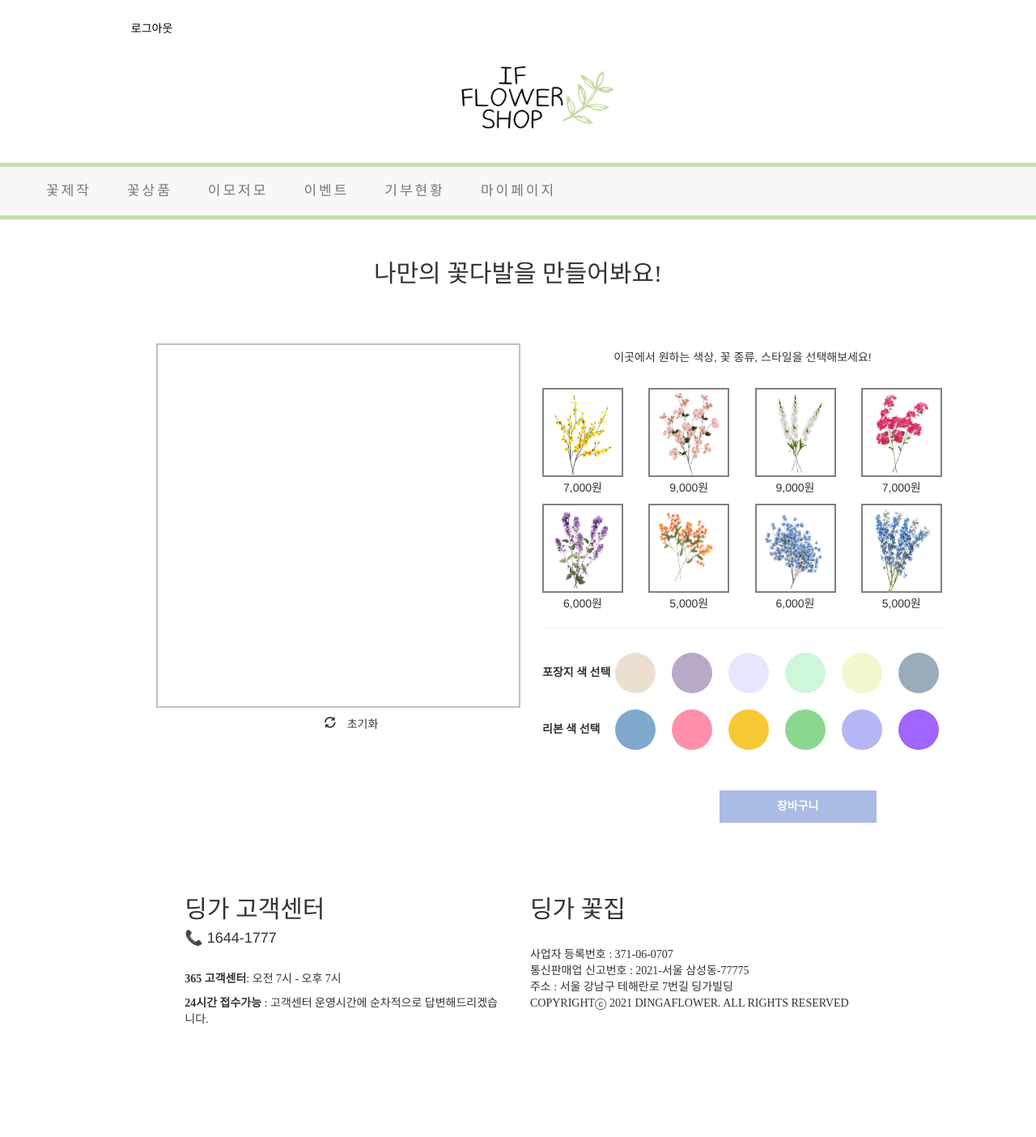
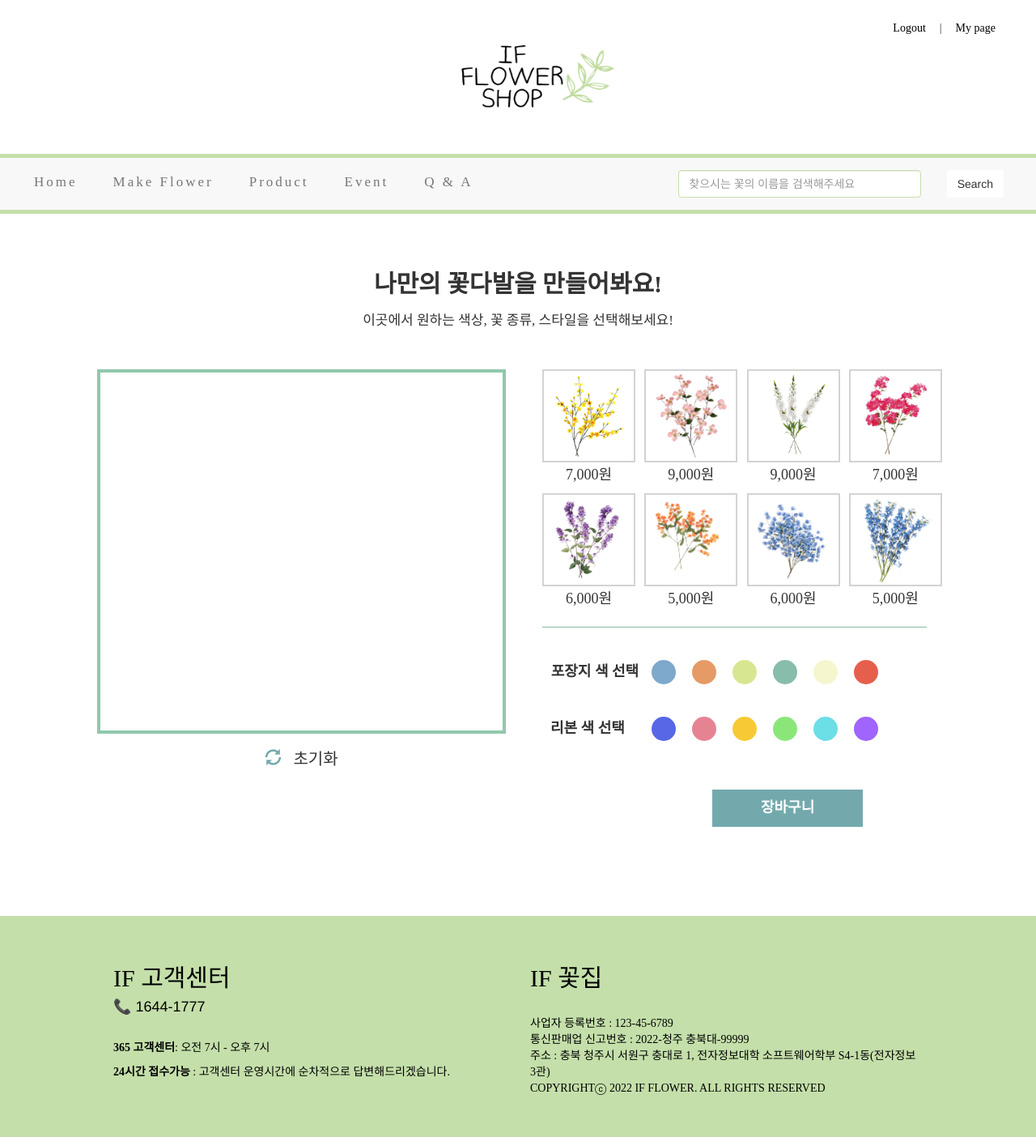
Before and after one commit to gyub99/IF-Flower-Shop, a PHP site: page /makeBouquet.html in a window 1280 px wide. Shown: the whole page at 81% size. Before the commit the page ends 1265 px from the top, so only its background shows below. Run offline with PHP 8.4, Linux system fonts and the light colour scheme; some web fonts are replaced.

Commit message:
UI 색감 수정

```diff
--- a/css/main.css
+++ b/css/main.css
@@ -1,3 +1,9 @@
+/*메인패이지, 로그인 페이지, 회원가입 페이지*/
+
+html{
+  font-family: 'S-CoreDream-3Light';
+}
+
 .carousel-control.left, .carousel-control.right {
     background-image: none
 }
@@ -197,3 +203,91 @@ a {
 a:hover{
   font-weight:800;
 }
+
+/*네비게이션 바 및 헤더, 풋터*/
+
+.bg-main-footer{
+  background-color: #c4dfaa;
+  color:black;
+/* 원래 96ae7f */
+}
+
+.footer-container{
+  padding: 40px 10% 40px 10%;
+}
+
+.btndesign{
+  color: #000;
+  padding: 7px 10px;
+  font-size: 16px;
+  text-decoration: none;
+  border: 1px solid #000;
+  background: transparent;
+}
+
+
+
+.navbar {
+  border: 0;
+  border-radius: 0;
+  margin-bottom: 0;
+  padding: 5px 20px 5px 20px;
+  font-size: 17px;
+  letter-spacing: 3px;
+  border-top: 5px solid #c4dfaa;
+  border-bottom: 5px solid #c4dfaa;
+  /*display : flex;
+  justify-content:center;*/
+/* 원래 #b2c773 */
+}
+
+.form-inline{
+  text-align:right;
+  margin-right:20px;
+  font-size:30px;
+}
+
+.register{
+  text-align:right;
+  margin: 25px;
+  font-family: 'S-CoreDream-3Light';
+}
+
+.navbar a:hover{
+  text-decoration: none;
+}
+
+#log-container{
+display: inline-block;
+text-align: center;
+}
+
+#logo_style{
+  height: 100px;
+  width: 200px;
+  margin-left: 40px;
+}
+
+.nav-li{
+  margin-left: 7px;
+  margin-right: 7px;
+  font-size:17px;
+  font-family: 'S-CoreDream-3Light';
+  color:black;
+
+}
+
+.drop{
+  text-align: center;
+  margin-left: 5px;
+  margin-right: 5px;
+  padding-left: 0px;
+  padding-right: 0px;
+font-size:17px;
+font-family: 'S-CoreDream-3Light';
+}
+
+.img{
+  display: inline;
+  margin-bottom: 0px;
+}
--- a/css/makeBouquet.css
+++ b/css/makeBouquet.css
@@ -1,9 +1,22 @@
+hr{
+    background-color:#90c8ac;
+    height:1px;
+}
+
+.container{
+    padding:40px 20px 40px 20px
+
+}
 .title {
-    margin-top:20px;
-    margin-bottom:20px;
-   padding-top:10px;
-padding-bottom:10px;
+    text-align:center;
+}
 
+.title h2{
+    margin:20px 0 20px 0;
+}
+.title h5{
+    margin:20px 0 20px 0;
+    font-size:17px;
 }
 .contents{
     padding:20px;
@@ -24,11 +37,22 @@ padding-bottom:10px;
     height:80px;
     width:100px;
 }
+
+.color-container{
+    text-align:center;
+}
+
 .color{
+    padding:10px;
     margin:10px;
-    height:50px;
-    width:50px;
+    height:30px;
+    width:30px;
 }
+
+td{
+    padding:10px;
+}
+
 .buy{
     padding:30px;
 
@@ -39,9 +63,21 @@ button{
 }
 
 .preview{
-          width:450px;
           height:450px;
-          border:2px solid silver;
+          border:4px solid #90c8ac;
+          padding:40px;
+          font-family: 'S-CoreDream-3Light';
+}
+
+.preview .refresh-button{
+    position: absolute;
+    top:450px;
+    left:40%;
+    padding:15px;
+}
+
+.preview .refresh-button i{
+    color:#73a9ad;
 }
 
 .preview img {
@@ -49,9 +85,23 @@ button{
           width:100px;
 }
 
+.choose-flower{
+    text-align:center;
+}
+
+.select-flower{
+    width:115px;
+    height:115px;
+    border:2px solid #d3d3d3;
+}
+
+.select-flower .price{
+    padding:5px;
+    font-family:'S-CoreDream-3Light';
+}
 
 .buy-item{
-    background-color:#AABBE5;
+    background-color:#73a9ad;
      font-family: 'S-CoreDream-3Light';
     color:white;
     margin: 10px;
--- a/intro.html
+++ b/intro.html
@@ -14,6 +14,7 @@
   <link href="https://fonts.googleapis.com/css?family=Montserrat" rel="stylesheet">
   <link rel="stylesheet" href="css/main.css">
   <link rel="stylesheet" href="css/header.css">
+  <link rel="stylesheet" href="css/footer.css">
   <script src="https://ajax.googleapis.com/ajax/libs/jquery/3.4.1/jquery.min.js"></script>
   <script src="https://maxcdn.bootstrapcdn.com/bootstrap/3.4.1/js/bootstrap.min.js"></script>
 <style>
--- a/main.html
+++ b/main.html
@@ -127,7 +127,7 @@
             <li class="nav-li"><a href="main.html" >Home</a></li>
             <li class="nav-li"><a href="makeBouquet.html" >Make Flower</a></li>
             <li class="nav-li"><a href="product.html">Product</a></li>
-            <li class="nav-li"><a href="product.html" >Event</a></li>
+            <li class="nav-li"><a href="event.html" >Event</a></li>
             <li class="nav-li"><a href="product.html" >Q & A</a></li>
           </ul>
           <form class="form-inline">
--- a/makeBouquet.html
+++ b/makeBouquet.html
@@ -2,7 +2,7 @@
 
 <html>
   <head>
-    <title>Dinga Dinga flower Shop</title>
+    <title>IF Flower Shop</title>
     <meta charset="utf-8" />
     <meta charset="utf-8" />
     <meta name="viewport" content="width=device-width, initial-scale=1" />
@@ -16,7 +16,6 @@
     />
     <link rel="stylesheet" href="css/main.css" />
     <link rel="stylesheet" href="css/makeBouquet.css" />
-    <link rel="stylesheet" href="css/header.css">
     <script src="https://ajax.googleapis.com/ajax/libs/jquery/3.4.1/jquery.min.js"></script>
     <script src="https://maxcdn.bootstrapcdn.com/bootstrap/3.4.1/js/bootstrap.min.js"></script>
     <script type="text/javascript" src="javascript/makeflower.js"></script>
@@ -103,116 +102,105 @@
     <!-- 헤더부분 -->
     <div class="header">
       <div class="container-fluid">
-          <div class="row">
-            <div class="col-sm-10">
-            </div>
-            <div class="col-sm-2 register">
-              <a href="intro.html" style="margin-right:10px; color:black;">로그아웃</a>
+        <div class="register">
+          <a href="intro.html" style="margin:10px; color:black;">Logout</a>
+          &nbsp;|&nbsp;
+          <a href="shopping basket.html" style="margin:10px; color:black;">My page</a>
+      <p style="text-align:center;"><a href="main.html"><img src="picture/logo/logo2.png" class="img-responsive img" id="logo_style"></a></p>
         </div>
       </div>
-        </div>
-          <p style="text-align:center;"><a href="main.html"><img src="picture/logo/logo2.png" class="img-responsive img" id="logo_style"></a></p>
     </div>
 
 
       <!-- 네비게이션 -->
     <!-- 네비게이션 부분 -->
     <nav class="navbar navbar-default">
-        <div class="navcontainer">
-          <div class="navbar-header">
-            <button type="button" class="navbar-toggle" data-toggle="collapse" data-target="#myNavbar">
-              <span class="icon-bar"></span>
-              <span class="icon-bar"></span>
-              <span class="icon-bar"></span>
-            </button>
-            </div>
+      <div class="navcontainer row">
         <div class="collapse navbar-collapse" id="myNavbar">
-              <ul class="nav navbar-nav">
-                <li class="nav-li"><a href="makeBouquet.html">꽃제작</a></li>
-                <li class="nav-li"><a href="product.html">꽃상품</a></li>
-                <li class="nav-li"><a href="about.html">이모저모</a></li>
-                <li class="nav-li"><a href="event.html">이벤트</a></li>
-                <li class="nav-li"><a href="donation.html">기부현황</a></li>
-                <li class="nav-li"><a href="shopping basket.html">마이페이지</a></li>
+          <ul class="nav navbar-nav" >
+            <li class="nav-li"><a href="main.html" >Home</a></li>
+            <li class="nav-li"><a href="makeBouquet.html" >Make Flower</a></li>
+            <li class="nav-li"><a href="product.html">Product</a></li>
+            <li class="nav-li"><a href="product.html" >Event</a></li>
+            <li class="nav-li"><a href="product.html" >Q & A</a></li>
           </ul>
+          <form class="form-inline">
+            <input class="form-control mr-sm-2" type="search" placeholder="찾으시는 꽃의 이름을 검색해주세요" aria-label="Search" style = "border: 1.5px solid #c4dfaa; width:300px;">
+            <button class="btn btn-outline-success my-2 my-sm-0" type="submit">Search</button>
+          </form>
         </div>
       </div>
     </nav>
 
 
     <div class="container title">
-      <h2 style="text-align:center;">나만의 꽃다발을 만들어봐요!</h2>
-    </div>
-
-    <div class="container contents" >
-      <div class="product row">
-        <div class="col-sm-1 select"></div>
-
-          <div class="col-sm-5">
-            <div id="preview" class="preview">
-              </div>
-              <div class="col-sm-5" ></div>
-              <div class="col-sm-4"> <button type="button" id="refresh" class="btn glyphicon glyphicon-refresh"> 초기화</button></div>
-
+      <div class="title">
+      <h2 class="make-bouquet-title"><strong>나만의 꽃다발을 만들어봐요!</strong></h2>
+      <h5>이곳에서 원하는 색상, 꽃 종류, 스타일을 선택해보세요!</h5>
     </div>
 
 
-        <div class="col-sm-6 choosing">
-          <h5 style="text-align:center; margin-bottom:30px;">이곳에서 원하는 색상, 꽃 종류, 스타일을 선택해보세요!</h5>
+    <div class="contents" >
+      <div class="product row">
+        <div class="preview-container col-sm-6">
+          <div id="preview" class="preview"></div>
+          <div class="refresh-button" style="padding:10px;"><button id="refresh" class="btn" style="font-size:20px;"><i class="glyphicon glyphicon-refresh" style="color:#73a9ad;margin-right:15px;"></i>초기화</button></div>
+        </div>
 
-          <div class="image-gallery-thumbnails-wrapper row">
+        <div class="choosing col-sm-6">
+
+          <div class="row">
               <div class="col-sm-3 choose-flower">
-                <button type="button" id="button1" style="width:100px; height:110px;"><img class="img-responsive" src="picture/makingFlower/yellow1.png" alt="flower1"/>
-                <p id="flower1"> 7,000원</p>
+                <button type="button" id="button1" class="select-flower"><img class="img-responsive" src="picture/makingFlower/yellow1.png" alt="flower1"/>
+                <div class="price" id="flower1"> 7,000원</div></button>
               </div>
               <div class="col-sm-3 choose-flower">
-                <button type="button" id="button2" style="width:100px; height:110px;"><img class="img-responsive" src="picture/makingFlower/pink.png" alt="flower2"/>
-                <p id="flower2"> 9,000원</p>
+                <button type="button" id="button2" class="select-flower"><img class="img-responsive" src="picture/makingFlower/pink.png" alt="flower2"/>
+                <div class="price" id="flower2"> 9,000원</div></button>
               </div>
               <div class="col-sm-3 choose-flower">
-                <button type="button" id="button3" style="width:100px; height:110px;"><img class="img-responsive" src="picture/makingFlower/white1.png" alt="flower3"/>
-                <p id="flower3"> 9,000원</p>
+                <button type="button" id="button3" class="select-flower"><img class="img-responsive" src="picture/makingFlower/white1.png" alt="flower3"/>
+                <div class="price" id="flower3"> 9,000원</div></button>
               </div>
               <div class="col-sm-3 choose-flower">
-                <button type="button" id="button4" style="width:100px; height:110px;"><img class="img-responsive" src="picture/makingFlower/red1.png" alt="flower4"/>
-                <p id="flower4"> 7,000원</p>
+                <button type="button" id="button4" class="select-flower"><img class="img-responsive" src="picture/makingFlower/red1.png" alt="flower4"/>
+                <div class="price" id="flower4"> 7,000원</div></button>
               </div>
             </div>
 
             <!-- // 구분선 -->
             <div class="image-gallery-thumbnails-wrapper row" style="margin-top:10px;">
               <div class="col-sm-3 choose-flower">
-              <button type="button" id="button5" style="width:100px; height:110px;"><img class="img-responsive" src="picture/makingFlower/purple1.png" alt="flower5"/>
-                <p id="flower5"> 6,000원</p>
+              <button type="button" id="button5" class="select-flower"><img class="img-responsive" src="picture/makingFlower/purple1.png" alt="flower5"/>
+                <div class="price" id="flower5"> 6,000원</div></button>
               </div>
               <div class="col-sm-3 choose-flower">
-                <button type="button" id="button6" style="width:100px; height:110px;"><img class="img-responsive" src="picture/makingFlower/orange.png" alt="flower6"/>
-                  <p id="flower6"> 5,000원</p>
+                <button type="button" id="button6" class="select-flower"><img class="img-responsive" src="picture/makingFlower/orange.png" alt="flower6"/>
+                  <div class="price" id="flower6"> 5,000원</div></button>
               </div>
               <div class="col-sm-3 choose-flower">
-                <button type="button" id="button7" style="width:100px; height:110px;"><img class="img-responsive" src="picture/makingFlower/skyblue.png" alt="flower7"/>
-                  <p id="flower7"> 6,000원</p>
+                <button type="button" id="button7" class="select-flower"><img class="img-responsive" src="picture/makingFlower/skyblue.png" alt="flower7"/>
+                  <div class="price" id="flower7"> 6,000원</div></button>
                 </div>
               <div class="col-sm-3 choose-flower">
-                <button type="button" id="button8" style="width:100px; height:110px;"><img class="img-responsive" src="picture/makingFlower/blue2.png" alt="flower8"/>
-                  <p id="flower8"> 5,000원</p>
+                <button type="button" id="button8" class="select-flower"><img class="img-responsive" src="picture/makingFlower/blue2.png" alt="flower8"/>
+                  <div class="price" id="flower8"> 5,000원</d></button>
               </div>
             </div>
 
             <hr>
-            <div class="big_box">
-              <div class="input-form">
+            <div class="color-container">
               <table>
                 <tr>
-                    <td style=" font-family: 'S-CoreDream-3Light';"><strong>포장지 색 선택&nbsp&nbsp&nbsp</strong></td>
+                  <td style=" font-family: 'S-CoreDream-3Light';"><strong>포장지 색 선택</strong></td>
                   <td>
-                      <div class="row choose-wrapper">
-                      <a role='button' onclick="choose_bouquet(0)"><span id="c1" class="color col-sm-1 img-circle bouquet" style="background-color: #ecdfcf;"> </span></a>
-                      <a role='button' onclick="choose_bouquet(1)"><span id="c2" class="color col-sm-1 img-circle bouquet" style="background-color: #b9a9c9;"> </span></a>
-                      <a role='button' onclick="choose_bouquet(2)"><span id="c3" class="color col-sm-1 img-circle bouquet" style="background-color: #e6e6fe;"> </span></a>
-                      <a role='button' onclick="choose_bouquet(3)"><span id="c4" class="color col-sm-1 img-circle bouquet" style="background-color: #CEF6D8"> </span></a>
-                      <a role='button' onclick="choose_bouquet(4)"><span id="c5" class="color col-sm-1 img-circle bouquet" style="background-color: #F5F6CE;"> </span></a>
-                      <a role='button' onclick="choose_bouquet(5)"><span id="c6" class="color col-sm-1 img-circle bouquet" style="background-color: #9aabb9;"> </span></a>
+                    <div class="row choose-bouquet">
+                      <a role='button' onclick="choose_bouquet(0)"><span id="c1" class="color col-sm-2 img-circle bouquet" style="background-color: #7ea8cc;"> </span></a>
+                      <a role='button' onclick="choose_bouquet(1)"><span id="c2" class="color col-sm-2 img-circle bouquet"  style="background-color: #E69A65"> </span></a>
+                      <a role='button' onclick="choose_bouquet(2)"><span id="c3" class="color col-sm-2 img-circle bouquet"  style="background-color: #D7E691"> </span></a>
+                      <a role='button' onclick="choose_bouquet(3)"><span id="c4" class="color col-sm-2 img-circle bouquet"  style="background-color: #87bdaa;"> </span></a>
+                      <a role='button' onclick="choose_bouquet(4)"><span id="c5" class="color col-sm-2 img-circle bouquet"  style="background-color: #F5F6CE;"> </span></a>
+                      <a role='button' onclick="choose_bouquet(5)"><span id="c6" class="color col-sm-2 img-circle bouquet"  style="background-color: #E65F4C"> </span></a>
                     </div>
                   </td>
                 </tr>
@@ -220,17 +208,16 @@
                     <td style=" font-family: 'S-CoreDream-3Light';"><strong>리본 색 선택&nbsp&nbsp&nbsp&nbsp</strong></td>
                     <td>
                       <div class="row choose-ribbon">
-                        <a role='button' onclick="choose_ribbon(0)"><span id="r1" class="color col-sm-1 img-circle ribbon" style="background-color: #7ea8cc;"> </span></a>
-                        <a role='button' onclick="choose_ribbon(1)"><span id="r2" class="color col-sm-1 img-circle ribbon" style="background-color: #ff8fab;"> </span></a>
-                        <a role='button' onclick="choose_ribbon(2)"><span id="r3" class="color col-sm-1 img-circle ribbon" style="background-color: #f7c934;"> </span></a>
-                        <a role='button' onclick="choose_ribbon(3)"><span id="r4" class="color col-sm-1 img-circle ribbon" style="background-color: #8cd790"> </span></a>
-                        <a role='button' onclick="choose_ribbon(4)"><span id="r5" class="color col-sm-1 img-circle ribbon" style="background-color: #b6b5f5;"> </span></a>
-                        <a role='button' onclick="choose_ribbon(5)"><span id="r6" class="color col-sm-1 img-circle ribbon" style="background-color: #9f65fc;"> </span></a>
+                        <a role='button' onclick="choose_ribbon(0)"><span id="r1" class="color col-sm-2 img-circle ribbon" style="background-color: #5767E6"> </span></a>
+                        <a role='button' onclick="choose_ribbon(1)"><span id="r2" class="color col-sm-2 img-circle ribbon" style="background-color: #E68393"> </span></a>
+                        <a role='button' onclick="choose_ribbon(2)"><span id="r3" class="color col-sm-2 img-circle ribbon" style="background-color: #f7c934;"> </span></a>
+                        <a role='button' onclick="choose_ribbon(3)"><span id="r4" class="color col-sm-2 img-circle ribbon" style="background-color: #8BE67A"> </span></a>
+                        <a role='button' onclick="choose_ribbon(4)"><span id="r5" class="color col-sm-2 img-circle ribbon" style="background-color: #6CDEE6;"> </span></a>
+                        <a role='button' onclick="choose_ribbon(5)"><span id="r6" class="color col-sm-2 img-circle ribbon" style="background-color: #9f65fc;"> </span></a>
                       </div>
                     </td>
                   </tr>
                 </table>
-              </div>
               </div>
 
 
@@ -241,22 +228,22 @@
           </div>
         </div>
       </div>
+        </div>
 
       <!-- footer -->
       <footer class="container-fluid bg-main-footer">
-          <div class="row">
-            <div class="col-sm-2"></div>
-            <div class="col-sm-4">
-              <h2 style="font-family: 'Cafe24Oneprettynight';">딩가 고객센터</h2><h4>&#128222; 1644-1777</h4><br>
+        <div class="row footer-container">
+          <div class="col-sm-6">
+            <h2 style="font-family: 'Cafe24Oneprettynight';">IF 고객센터</h2><h4>&#128222; 1644-1777</h4><br>
             <p style="font-family: 'S-CoreDream-3Light';"><strong>365 고객센터</strong>: 오전 7시 - 오후 7시</p>
             <p style="font-family: 'S-CoreDream-3Light';"><strong>24시간 접수가능</strong> : 고객센터 운영시간에 순차적으로 답변해드리겠습니다.</p>
           </div>
-            <div class="col-sm-5">
-              <h2 style="font-family: 'Cafe24Oneprettynight';">딩가 꽃집</h2><br>
-              <p style="font-family: 'S-CoreDream-3Light';">사업자 등록번호 : 371-06-0707<br>
-                통신판매업 신고번호 : 2021-서울 삼성동-77775<br>
-                주소 : 서울 강남구 테해란로 7번길 딩가빌딩<br>
-                COPYRIGHTⓒ 2021 DINGAFLOWER. ALL RIGHTS RESERVED</p>
+          <div class="col-sm-6">
+            <h2 style="font-family: 'Cafe24Oneprettynight';">IF 꽃집</h2><br>
+            <p style="font-family: 'S-CoreDream-3Light';">사업자 등록번호 : 123-45-6789<br>
+              통신판매업 신고번호 : 2022-청주 충북대-99999<br>
+              주소 : 충북 청주시 서원구 충대로 1, 전자정보대학 소프트웨어학부 S4-1동(전자정보 3관)<br>
+              COPYRIGHTⓒ 2022 IF FLOWER. ALL RIGHTS RESERVED</p>
           </div>
         </div>
       </footer>
--- a/register.html
+++ b/register.html
@@ -14,6 +14,7 @@
   <link href="https://fonts.googleapis.com/css?family=Montserrat" rel="stylesheet">
   <link rel="stylesheet" href="css/main.css">
   <link rel="stylesheet" href="css/header.css">
+  <link rel="stylesheet" href="css/footer.css">
   <link rel="stylesheet" href="css/register.css">
   <script src="https://ajax.googleapis.com/ajax/libs/jquery/3.4.1/jquery.min.js"></script>
   <script src="https://maxcdn.bootstrapcdn.com/bootstrap/3.4.1/js/bootstrap.min.js"></script>
```
Also changed, not shown: css/product.css (+21 -18 lines), javascript/makeflower.js (+8 -8 lines), myinfo.html (+16 -20 lines), product.html (+34 -41 lines), product2.html (+31 -36 lines), product_detail.html (+17 -20 lines), shopping basket.html (+17 -20 lines). Lines whose indentation alone changed are shown as unchanged.
